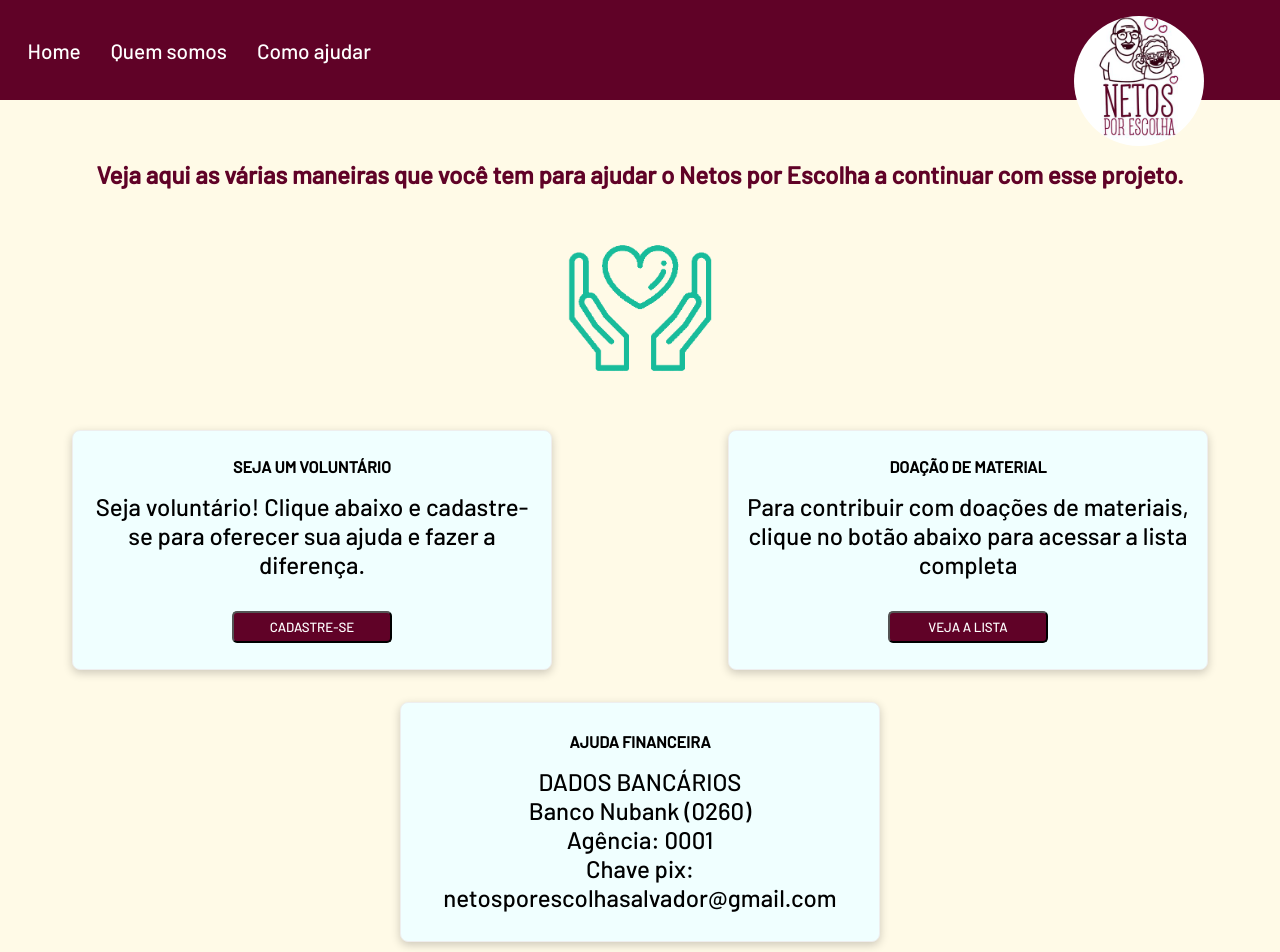
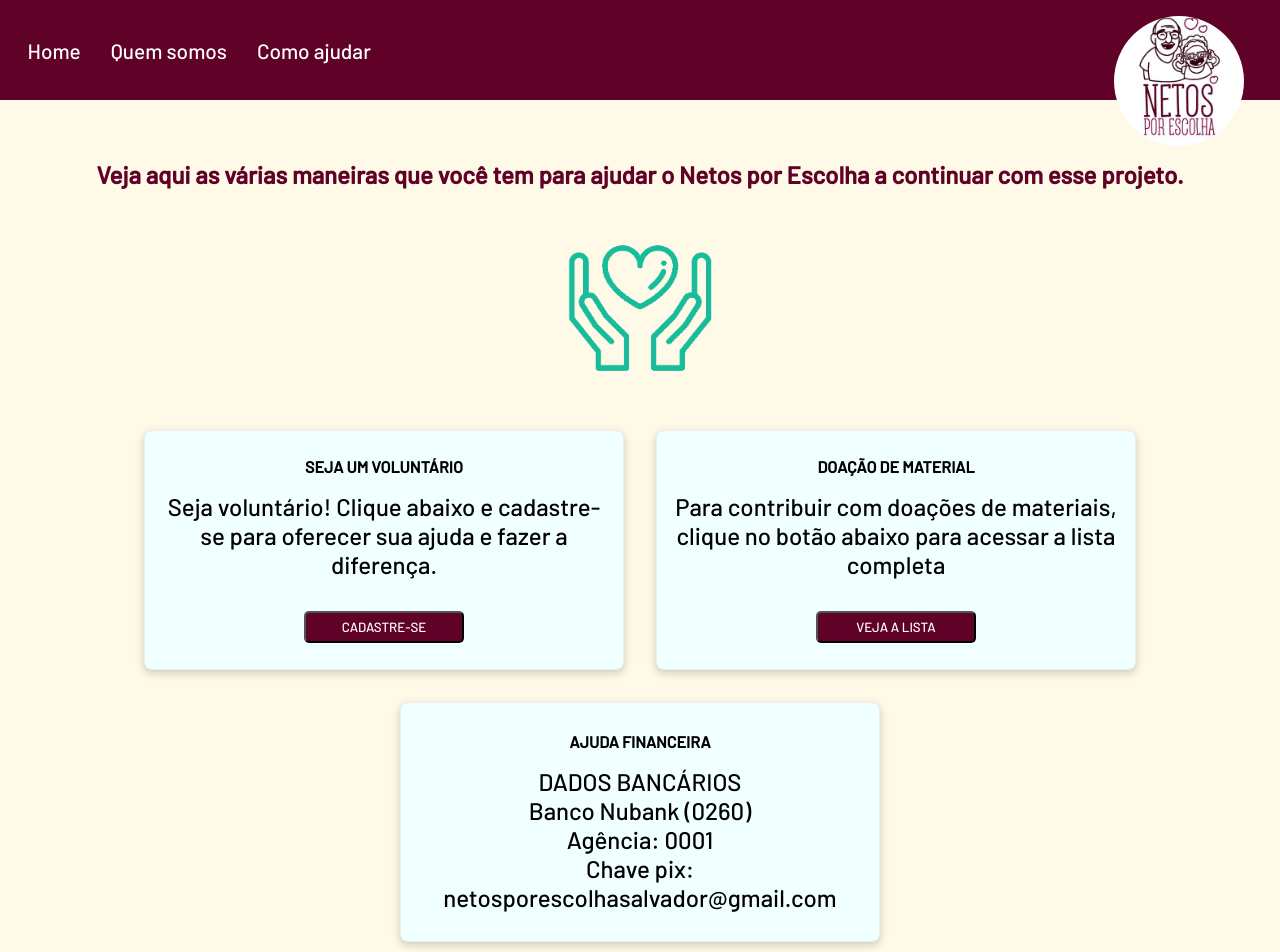
Before and after one commit to daianedosanjos/netos-por-escolha, a React (Vite) app: page /comoajudar in a window 1280 px wide. Shown: the top 952 px of the page. Built offline with nearby package versions, Linux system fonts and the light colour scheme.

Commit message:
bug no scroll

```diff
--- a/src/components/styles/ComoAjudar.styles.js
+++ b/src/components/styles/ComoAjudar.styles.js
@@ -3,7 +3,7 @@ import styled from "styled-components";
 export const ComoAjudarContainer = styled.main`
   display: flex;
   align-items: center;
-  justify-content: space-around;
+  justify-content: center;
   flex-direction: column;
   flex-wrap: wrap;
   margin-bottom: 5rem;
@@ -28,7 +28,7 @@ export const ComoAjudarContainer = styled.main`
 export const Container = styled.section`
   display: flex;
   align-items: center;
-  justify-content: space-around;
+  justify-content: center;
   flex-direction: row;
   flex-wrap: wrap;
   margin-bottom: 5rem;
--- a/src/components/styles/Navbar.styles.js
+++ b/src/components/styles/Navbar.styles.js
@@ -28,7 +28,7 @@ export const RightContainer = styled.div`
   flex: 30%;
   display: flex;
   justify-content: flex-end;
-  padding-right: 50px;
+  padding-right: 10px;
   margin-top: 1rem;
 `;
 
```
